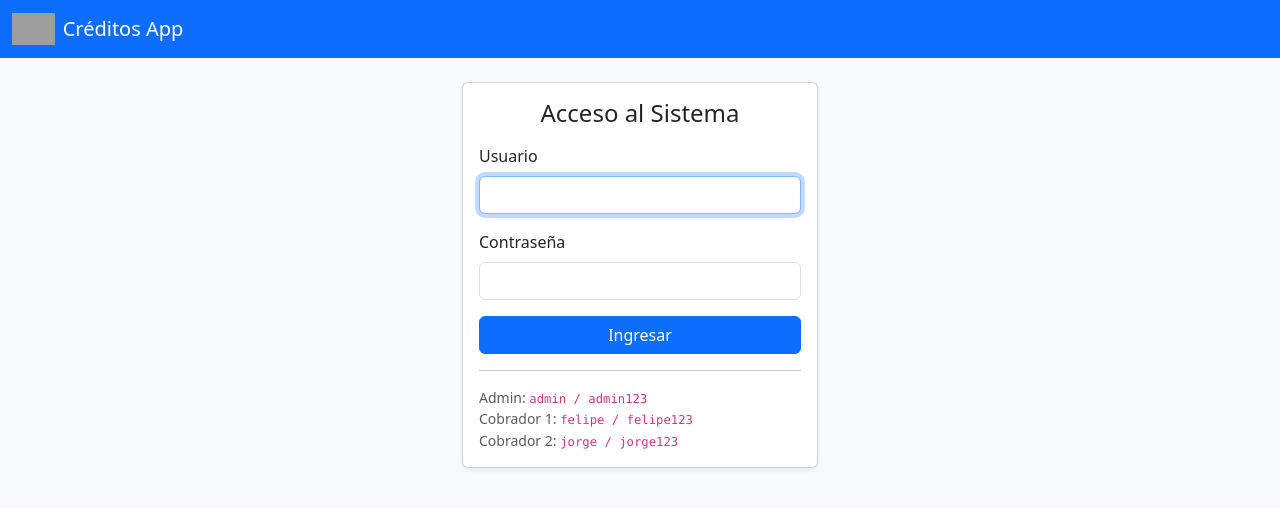
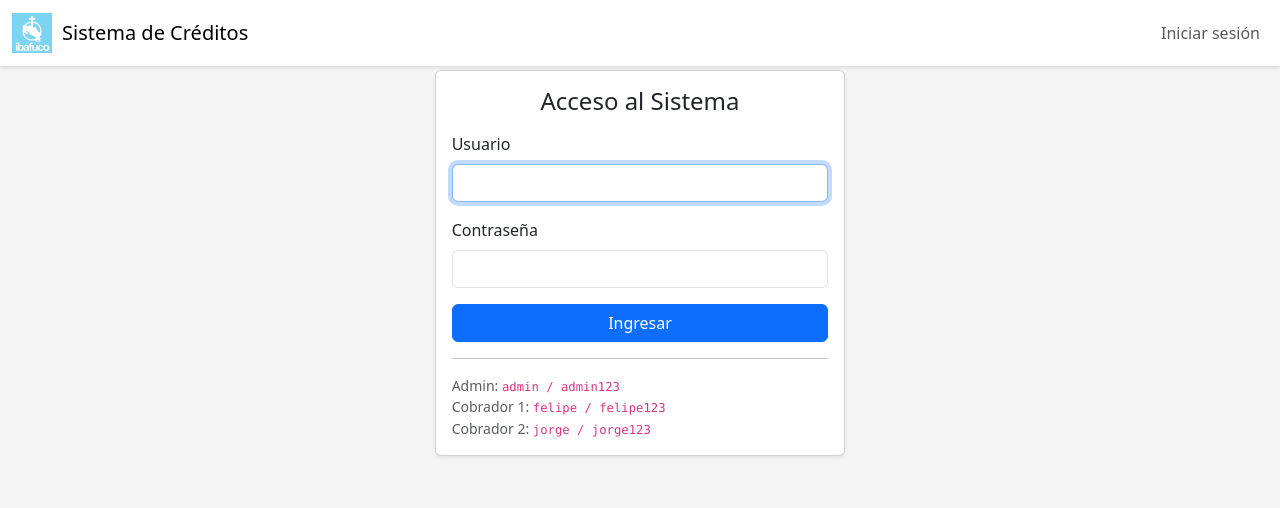
Before and after one commit to Jorleonzu86/creditos-app, a Flask app: a page that uses templates/base.html in a window 1280 px wide. Shown: the top 508 px of the page. Run offline with Flask 3, Linux system fonts and the light colour scheme; some libraries are stand-ins or nearby versions; grey boxes are pictures that could not be loaded.

Commit message:
Update base.html

```diff
--- a/templates/base.html
+++ b/templates/base.html
@@ -2,67 +2,124 @@
 <html lang="es">
   <head>
     <meta charset="utf-8">
-    <title>Créditos App</title>
+    <title>{% block title %}Créditos{% endblock %} - Sistema de Créditos</title>
     <meta name="viewport" content="width=device-width, initial-scale=1">
-    <!-- Bootstrap CDN -->
+
+    <!-- Bootstrap CSS desde CDN -->
     <link
       href="https://cdn.jsdelivr.net/npm/bootstrap@5.3.3/dist/css/bootstrap.min.css"
       rel="stylesheet"
+      integrity="sha384-QWTKZyjpPEjISv5WaRU9OFeRpok6YctnYmDr5pNlyT2bRjXh0JMhjY6hW+ALEwIH"
+      crossorigin="anonymous"
     >
+
+    <style>
+      body {
+        background-color: #f5f5f5;
+      }
+      .navbar-brand img {
+        height: 40px;
+        margin-right: 10px;
+      }
+      .navbar {
+        box-shadow: 0 2px 4px rgba(0,0,0,0.1);
+      }
+      .content-wrapper {
+        padding-top: 70px;
+      }
+    </style>
+
+    {% block head %}{% endblock %}
   </head>
-<body class="bg-light">
-<nav class="navbar navbar-expand-lg navbar-dark bg-primary mb-4">
+  <body>
+    <!-- Navbar -->
+    <nav class="navbar navbar-expand-lg navbar-light bg-white fixed-top">
       <div class="container-fluid">
+
+        <!-- LOGO: usa tu archivo ibafuco_logo.jpg -->
         <a class="navbar-brand d-flex align-items-center" href="{{ url_for('index') }}">
-      <img src="{{ url_for('static', filename='logo.png') }}" alt="Logo" style="height:32px; width:auto; margin-right:8px;">
-      Créditos App
+          <img src="{{ url_for('static', filename='ibafuco_logo.jpg') }}" alt="Logo">
+          <span>Sistema de Créditos</span>
         </a>
-    {% if current_user.is_authenticated %}
-    <button class="navbar-toggler" type="button" data-bs-toggle="collapse" data-bs-target="#navbarsExample" aria-controls="navbarsExample" aria-expanded="false" aria-label="Toggle navigation">
+
+        <button
+          class="navbar-toggler"
+          type="button"
+          data-bs-toggle="collapse"
+          data-bs-target="#navbarNav"
+          aria-controls="navbarNav"
+          aria-expanded="false"
+          aria-label="Toggle navigation"
+        >
           <span class="navbar-toggler-icon"></span>
         </button>
 
-    <div class="collapse navbar-collapse" id="navbarsExample">
+        <div class="collapse navbar-collapse" id="navbarNav">
           <ul class="navbar-nav me-auto mb-2 mb-lg-0">
+            {% if current_user.is_authenticated %}
               <li class="nav-item">
-          <a class="nav-link{% if request.endpoint == 'index' %} active{% endif %}" href="{{ url_for('index') }}">Dashboard</a>
+                <a class="nav-link" href="{{ url_for('index') }}">Panel</a>
               </li>
               <li class="nav-item">
-          <a class="nav-link{% if request.endpoint in ['clientes', 'cliente_detalle'] %} active{% endif %}" href="{{ url_for('clientes') }}">Clientes</a>
-        </li>
-        {% if current_user.role == 'admin' %}
-        <li class="nav-item">
-          <a class="nav-link{% if request.endpoint in ['usuarios'] %} active{% endif %}" href="{{ url_for('usuarios') }}">Usuarios</a>
+                <a class="nav-link" href="{{ url_for('clientes') }}">Clientes</a>
               </li>
               <li class="nav-item">
-          <a class="nav-link{% if request.endpoint in ['reportes'] %} active{% endif %}" href="{{ url_for('reportes') }}">Reportes</a>
+                <a class="nav-link" href="{{ url_for('usuarios') }}">Usuarios</a>
+              </li>
+              {# Solo admin ve el menú de reportes (si usas rol 'admin') #}
+              {% if current_user.rol == 'admin' %}
+              <li class="nav-item">
+                <a class="nav-link" href="{{ url_for('reportes') }}">Reportes</a>
+              </li>
+              {% endif %}
+            {% endif %}
+          </ul>
+
+          <ul class="navbar-nav ms-auto">
+            {% if current_user.is_authenticated %}
+              <li class="nav-item">
+                <span class="navbar-text me-3">
+                  {{ current_user.username }} ({{ current_user.rol }})
+                </span>
+              </li>
+              <li class="nav-item">
+                <a class="nav-link text-danger" href="{{ url_for('logout') }}">Cerrar sesión</a>
+              </li>
+            {% else %}
+              <li class="nav-item">
+                <a class="nav-link" href="{{ url_for('login') }}">Iniciar sesión</a>
               </li>
             {% endif %}
           </ul>
-      <span class="navbar-text me-3">
-        {{ current_user.full_name }} ({{ current_user.role }})
-      </span>
-      <a class="btn btn-outline-light btn-sm" href="{{ url_for('logout') }}">Salir</a>
         </div>
-    {% endif %}
       </div>
     </nav>
 
-<div class="container mb-4">
+    <!-- Contenido -->
+    <div class="content-wrapper">
       {% with messages = get_flashed_messages(with_categories=true) %}
         {% if messages %}
+          <div class="container mt-3">
             {% for category, message in messages %}
               <div class="alert alert-{{ category }} alert-dismissible fade show" role="alert">
                 {{ message }}
                 <button type="button" class="btn-close" data-bs-dismiss="alert" aria-label="Close"></button>
               </div>
             {% endfor %}
+          </div>
         {% endif %}
       {% endwith %}
 
       {% block content %}{% endblock %}
     </div>
 
-<script src="https://cdn.jsdelivr.net/npm/bootstrap@5.3.3/dist/js/bootstrap.bundle.min.js"></script>
+    <!-- Bootstrap JS desde CDN -->
+    <script
+      src="https://cdn.jsdelivr.net/npm/bootstrap@5.3.3/dist/js/bootstrap.bundle.min.js"
+      integrity="sha384-YvpcrYf0tY3lHB60NNkmXc5s9fDVZLESaAA55NDzOxhy9GkcIdslK1eN7N6jIeHz"
+      crossorigin="anonymous"
+    ></script>
+
+    {% block scripts %}{% endblock %}
   </body>
 </html>
```
Lines whose indentation alone changed are shown as unchanged.
